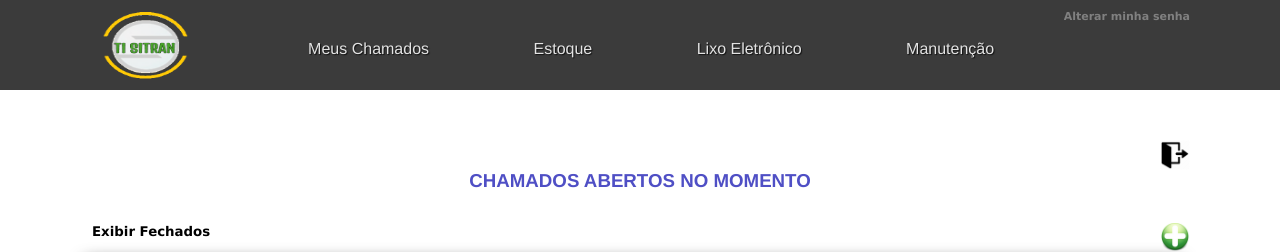
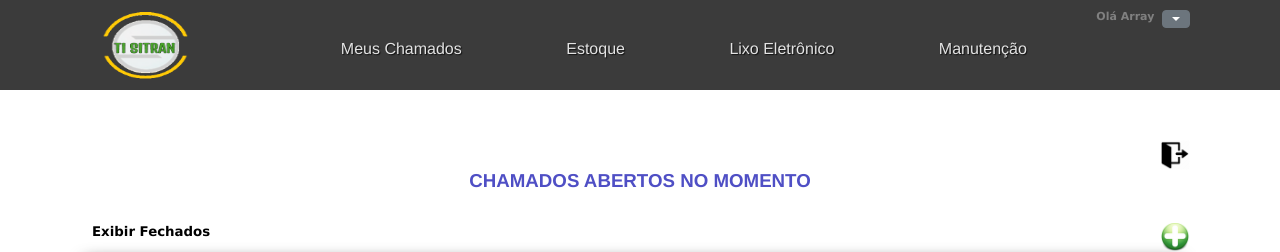
Before and after one commit to rafaalvesf/Central_Chamados_Sitran, a PHP site: page /home.php in a window 1280 px wide. Shown: the top 252 px of the page. Run offline with PHP 8.4, Linux system fonts and the light colour scheme; the visitor is signed in with stand-in values (Sample User, id 1); data that the repository does not hold is empty.

Commit message:
opções do usuário
acrescentar opções do usuário

```diff
--- a/css/main.css
+++ b/css/main.css
@@ -1600,3 +1600,28 @@ table {
   width:500px;
   margin:0 auto;
 }
+
+.user-button{
+  width: 100%;
+  font-family: Verdana, Geneva, Tahoma, sans-serif;
+  font-size: 12px;
+  text-decoration: none;
+}
+
+.user-button:hover{
+  width: 72%;
+  font-family: Verdana, Geneva, Tahoma, sans-serif;
+  font-size: 12px;
+  background-color: rgb(226, 226, 226);
+}
+
+.is-white2{
+  float: right;
+  font-family: verdana;
+  font-weight: bold;
+  text-decoration: none;
+  color: grey;
+  font-size: 11px;
+  border-color: transparent;
+  background-color: transparent;
+}
--- a/db.php
+++ b/db.php
@@ -35,7 +35,7 @@ if(isset($_GET['tratativa'])) {
 $query = "SELECT Tratativa FROM Fechar_Chamado WHERE Id_Chamado_Ref = '{$_GET['tratativa']}'";
 $consulta_tratativa = mysqli_query($conexao, $query);
 }
-#consultas de ESTOQUE
+
 $query = "SELECT * FROM Estoque ORDER BY Nome_Produto DESC";
 $consulta_estoque = mysqli_query($conexao, $query);
 
@@ -48,6 +48,10 @@ $consulta_manutencao = mysqli_query($conexao, $query);
 $query = "SELECT * FROM Usuarios";
 $consulta_usuarios = mysqli_query($conexao, $query);
 
+$query = "SELECT * FROM Usuarios WHERE Nome_Usuario = '{$_SESSION['usuario_digitado']}' AND Perfil = 1";
+$consulta_administradores = mysqli_query($conexao, $query);
+
+
 $query = "SELECT * FROM Setores ORDER BY Nome_Setor";
 $consulta_setores = mysqli_query($conexao, $query);
 
--- a/header.php
+++ b/header.php
@@ -13,8 +13,20 @@
 <body>
 	<header>
 		<div class="container">
-
-			<a  class="is-white1" href="?pagina=alterar_senha">Alterar minha senha</a>
+			<div class="btn-group is-white1">
+                    <button type="button" class="btn btn-secondary dropdown-toggle dropdown-toggle-split" id="dropdownMenuReference" data-toggle="dropdown" aria-haspopup="true" aria-expanded="false" data-reference="parent">
+                    <span class="sr-only">Toggle Dropdown</span>
+                    </button>
+                    <div class="dropdown-menu" aria-labelledby="dropdownMenuReference">
+                    <a  class="dropdown-item user-button" href="?pagina=alterar_senha">Alterar minha senha</a>
+                    <button class="dropdown-item" type="submit" name="itstatus" value="PAUSADO">PAUSAR Chamado</button>
+                    </div>
+                </div>
+			<label class="is-white2"> Olá <?php echo $_SESSION['usuario_digitado']?> &nbsp</label>
+			<div class="dropdown-menu" aria-labelledby="dropdownMenuReference">
+                    <button class="dropdown-item" type="submit" name="itstatus" value="FECHADO">FECHAR Chamado</button>
+                    <button class="dropdown-item" type="submit" name="itstatus" value="PAUSADO">PAUSAR Chamado</button>
+                    </div>
 			<a href="?pagina=home" class="logo">
             <img src="img/oie_transparent.png" title="Logo" alt="Logo" width="110" height="73">
 			</a>
```
